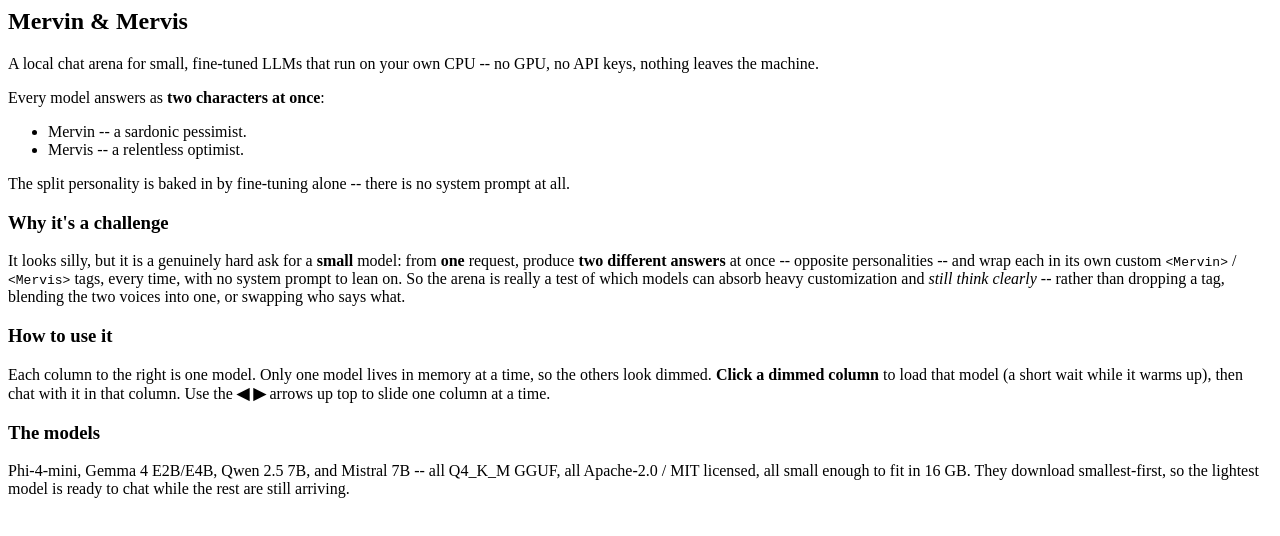
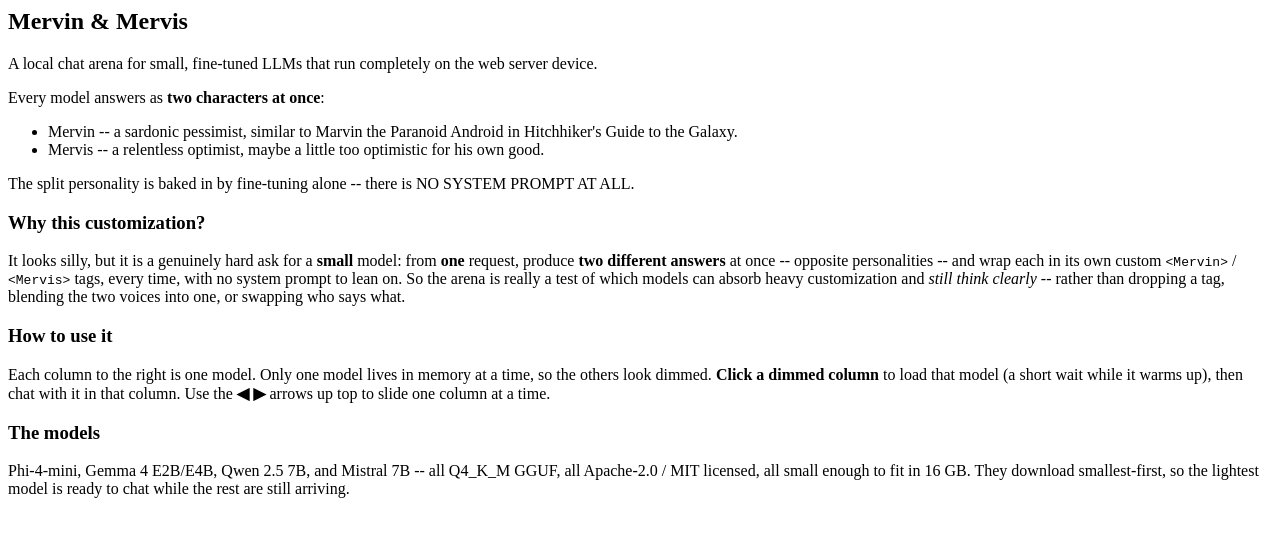
Before and after one commit to CarlFreeAiEngineer/merv, a plain HTML site: page description.html in a window 1280 px wide. Drawn offline with Linux system fonts and the light colour scheme.

Commit message:
Update description copy

```diff
--- a/description.html
+++ b/description.html
@@ -6,18 +6,16 @@
   (defined in index.html) or add inline styles.
 -->
 <h2 class="desc-title">Mervin &amp; Mervis</h2>
-<p class="desc-lead">A local chat arena for small, fine-tuned LLMs that run on
-your own CPU -- no GPU, no API keys, nothing leaves the machine.</p>
+<p class="desc-lead">A local chat arena for small, fine-tuned LLMs that run completely on the web server device.</p>
 
 <p>Every model answers as <strong>two characters at once</strong>:</p>
 <ul class="desc-list">
-  <li><span class="desc-mervin">Mervin</span> -- a sardonic pessimist.</li>
-  <li><span class="desc-mervis">Mervis</span> -- a relentless optimist.</li>
+  <li><span class="desc-mervin">Mervin</span> -- a sardonic pessimist, similar to Marvin the Paranoid Android in Hitchhiker's Guide to the Galaxy.</li>
+  <li><span class="desc-mervis">Mervis</span> -- a relentless optimist, maybe a little too optimistic for his own good.</li>
 </ul>
-<p>The split personality is baked in by fine-tuning alone -- there is no system
-prompt at all.</p>
+<p>The split personality is baked in by fine-tuning alone -- there is NO SYSTEM PROMPT AT ALL.</p>
 
-<h3 class="desc-h3">Why it's a challenge</h3>
+<h3 class="desc-h3">Why this customization?</h3>
 <p>It looks silly, but it is a genuinely hard ask for a <strong>small</strong>
 model: from <strong>one</strong> request, produce <strong>two different
 answers</strong> at once -- opposite personalities -- and wrap each in its own
```
